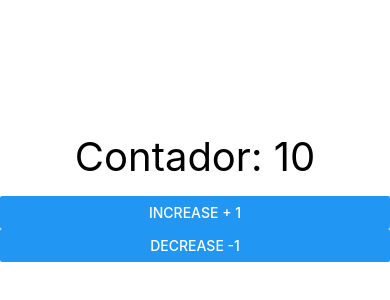
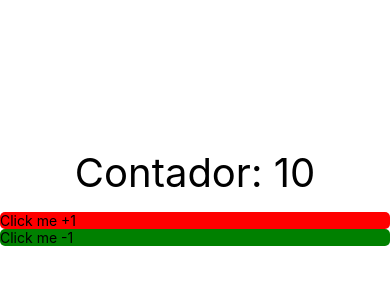
Before and after one commit to Yeison2020/Creating-Customshooks-react-native, a React Native app: screen / in a window 390 px wide. Shown: the part 218-518 px from the top of the page. Built offline with nearby package versions, Linux system fonts and the light colour scheme.

Commit message:
Added recommended btn tag

```diff
--- a/src/screens/CounterScreen.tsx
+++ b/src/screens/CounterScreen.tsx
@@ -1,5 +1,5 @@
 import React, {useState} from 'react';
-import {View, Text, Button} from 'react-native';
+import {View, Text, TouchableOpacity} from 'react-native';
 
 const CounterScreen = () => {
   const [counter, setCounter] = useState(10);
@@ -13,14 +13,16 @@ const CounterScreen = () => {
         }}>
         Contador: {counter}
       </Text>
-      <Button
-        title="Increase + 1"
-        onPress={() => setCounter(current => current + 1)}
-      />
-      <Button
-        title="Decrease -1"
-        onPress={() => setCounter(current => current - 1)}
-      />
+      <TouchableOpacity onPress={() => setCounter(curr => curr + 1)}>
+        <View style={{backgroundColor: 'red', borderRadius: 5}}>
+          <Text>Click me +1 </Text>
+        </View>
+      </TouchableOpacity>
+      <TouchableOpacity onPress={() => setCounter(curr => curr - 1)}>
+        <View style={{backgroundColor: 'green', borderRadius: 5}}>
+          <Text>Click me -1 </Text>
+        </View>
+      </TouchableOpacity>
     </View>
   );
 };
```
